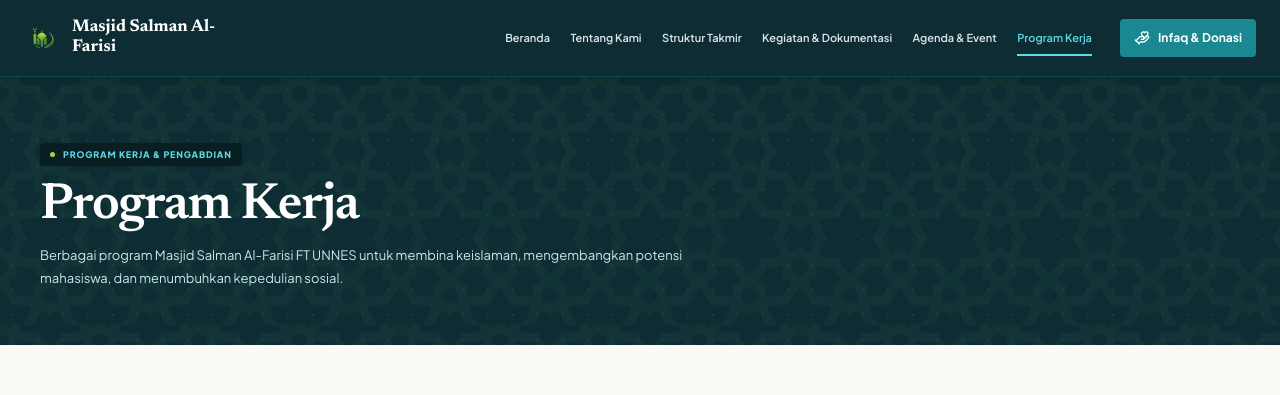
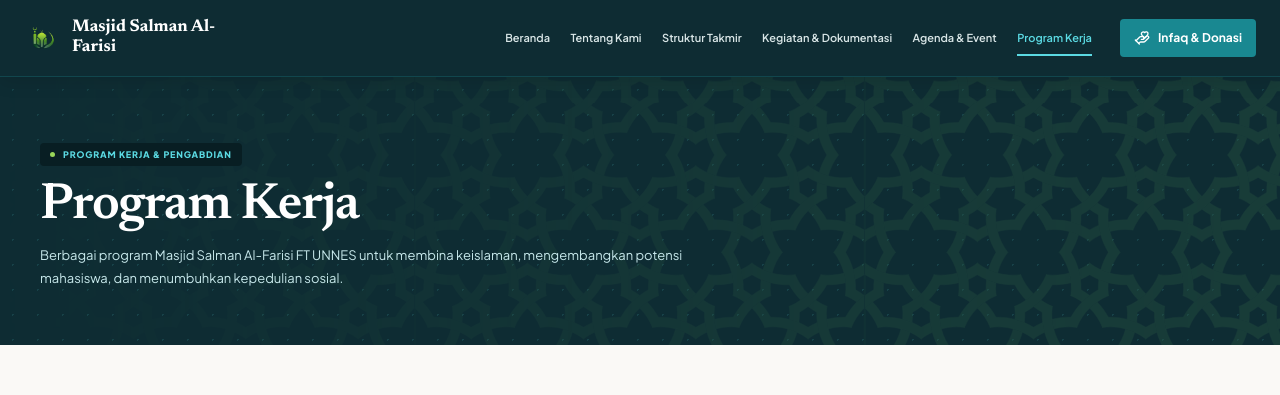
Before and after one commit to GinkoKy/masjid-salman-al-farisi, a React (Vite) app: page /program in a window 1280 px wide. Shown: the top 395 px of the page. Built offline with nearby package versions, Linux system fonts and the light colour scheme.

Commit message:
Add fade effect to pattern background

```diff
--- a/src/index.css
+++ b/src/index.css
@@ -697,7 +697,6 @@
   background: var(--ink);
 }
 .footer-inner {
-
   width: min(1200px, calc(100% - 64px));
   margin: auto;
   padding: 44px 0 35px;
@@ -1176,7 +1175,6 @@
   }
 }
 
-
 /* Grid misi */
 .mission-grid {
   display: grid;
@@ -1314,7 +1312,6 @@
   }
 }
 
-
 /* Kartu misi nomor 7: melebar satu baris */
 .mission-card-featured {
   grid-column: 1 / -1;
@@ -1427,7 +1424,6 @@
     white-space: normal;
   }
 }
-
 
 /* Program Kerja */
 .section-program {
@@ -1564,10 +1560,30 @@
   content: "";
   position: absolute;
   inset: 0;
+
   background-image: url("/src/assets/images/islamic-pattern.svg");
   background-repeat: repeat;
-  background-size: 400px;
-  opacity: 0.2;
+  background-size: 450px;
+  background-position: center;
+
+  opacity: 0.4;
   pointer-events: none;
   z-index: -1;
-}
+
+  /* Fade pattern: pudar di kiri, jelas di kanan */
+  -webkit-mask-image: linear-gradient(
+    to right,
+    rgba(0, 0, 0, 0) 0%,
+    rgba(0, 0, 0, 0.3) 25%,
+    rgba(0, 0, 0, 0.8) 65%,
+    rgba(0, 0, 0, 1) 100%
+  );
+
+  mask-image: linear-gradient(
+    to right,
+    rgba(0, 0, 0, 0) 0%,
+    rgba(0, 0, 0, 0.3) 25%,
+    rgba(0, 0, 0, 0.8) 65%,
+    rgba(0, 0, 0, 1) 100%
+  );
+}
```
